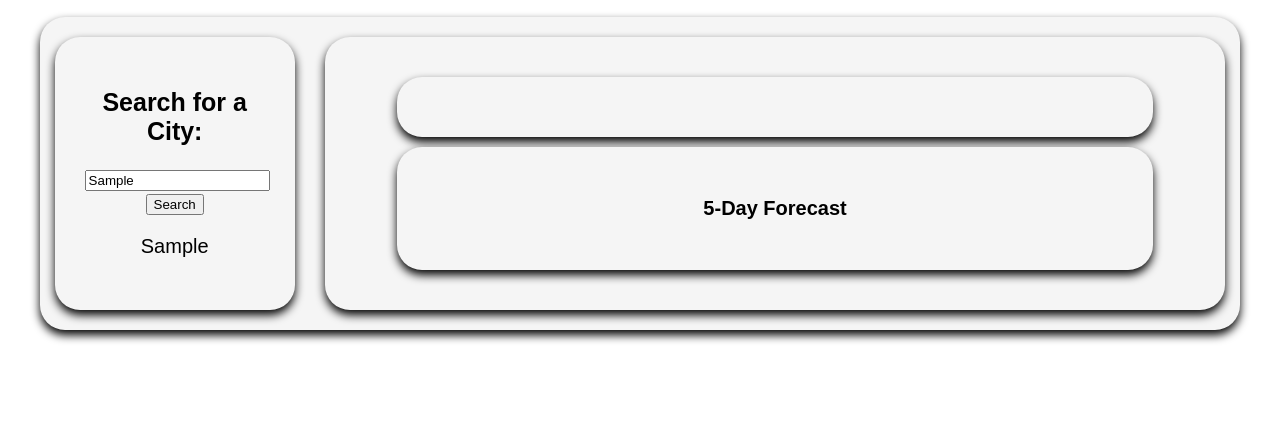
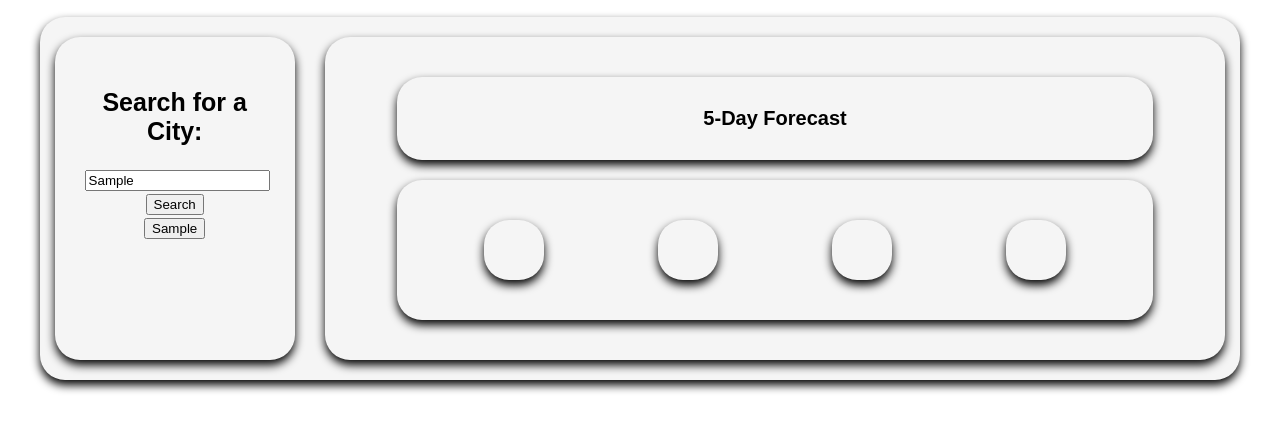
Before and after one commit to tjmomon92/Challenge-6-1.11.2023, a plain HTML site: page index.html in a window 1280 px wide. Both pictures are taken after typing "Sample" into the empty fields and a click on the button "Search". Shown: the part 63-494 px from the top of the page. Drawn offline with Linux system fonts and the light colour scheme.

Commit message:
optimized script code adn added in placeholders for display of future days

```diff
--- a/assets/script.js
+++ b/assets/script.js
@@ -4,19 +4,17 @@ var searchButton = document.querySelector(".search-btn");
 function newCity() {
     var userEntry = document.querySelector("#city-entry").value;
     if (userEntry === "") {
-        userEntry = "anonymous";
+        console.log('Error: No data entered');
     }
     localStorage.setItem(userEntry, userEntry);
-};
-
-// Function to populate city search from localStorage
-function printCity() {
-    document.querySelector(".city-data").textContent = " ";
-    for (let i = 0; i< localStorage.length; i++) {
-        var p = document.createElement("p");
-        var city = localStorage.key(i);
-        p.textContent = city;
-        document.querySelector(".city-data").appendChild(p);
+    if (userEntry !== "") {
+        document.querySelector(".city-data").textContent = " ";
+        for (let i = 0; i< localStorage.length; i++) {
+            var b = document.createElement("button");
+            var city = localStorage.key(i);
+            b.textContent = city;
+            document.querySelector(".city-data").appendChild(b);
+        }
     }
 };
 
@@ -24,5 +22,4 @@ function printCity() {
 searchButton.addEventListener("click", function(event) {
     event.preventDefault();
     newCity();
-    printCity();
 });
--- a/assets/style.css
+++ b/assets/style.css
@@ -28,6 +28,7 @@ h2 {
 h3 {
     text-align: center;
     font-size: 20px;
+    margin: 0px;
 }
 
 h4 {
@@ -79,14 +80,27 @@ h4 {
     padding: 30px 30px 30px 30px;
 }
 
-.five-day {
+.four-day {
     background-color: whitesmoke;
     border-radius: 25px;
     border-width: 1px;
     box-shadow: 0px 5px 10px 0px black;
     font-size: 20px;
     margin: 10px auto;
+    width: 90%;
     max-width: 90%;
+    padding: 30px 30px 30px 30px;
+    display: inline-flex;
+}
+
+.days {
+    background-color: whitesmoke;
+    border-radius: 25px;
+    border-width: 1px;
+    box-shadow: 0px 5px 10px 0px black;
+    font-size: 10px;
+    margin: 10px auto;
+    max-width: 15%;
     padding: 30px 30px 30px 30px;
 }
 
--- a/index.html
+++ b/index.html
@@ -19,16 +19,26 @@
             <h2>Search for a City:</h2>
             <input type="text" id="city-entry"><br>
             <button type="submit" class="search-btn">Search</button>
-            <div class="city-data">
-
-            </div>
+            <div class="city-data"></div>
         </div>
         <div class="card-display">
             <div class="display-main">
+                <h3>5-Day Forecast</h3>
+            </div>
+            <div class="four-day">
                 <h4>Placeholder</h4>
-            </div>
-            <div class="five-day">
-                <h3>5-Day Forecast</h3>
+                <div class="days">
+                    <h4>hold</h4>
+                </div>
+                <div class="days">
+                    <h4>hold</h4>
+                </div>
+                <div class="days">
+                    <h4>hold</h4>
+                </div>
+                <div class="days">
+                    <h4>hold</h4>
+                </div>
             </div>
         </div>
     </div>
```
